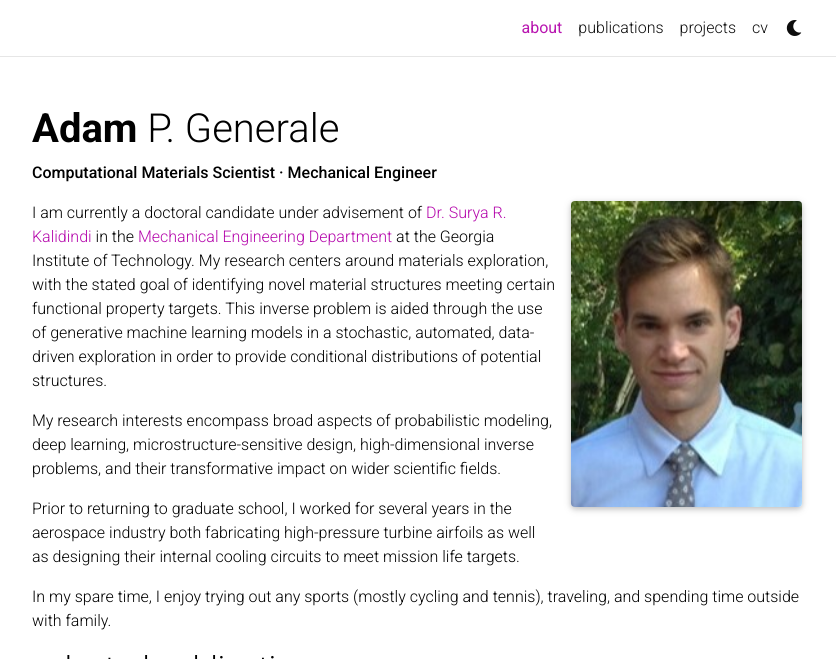
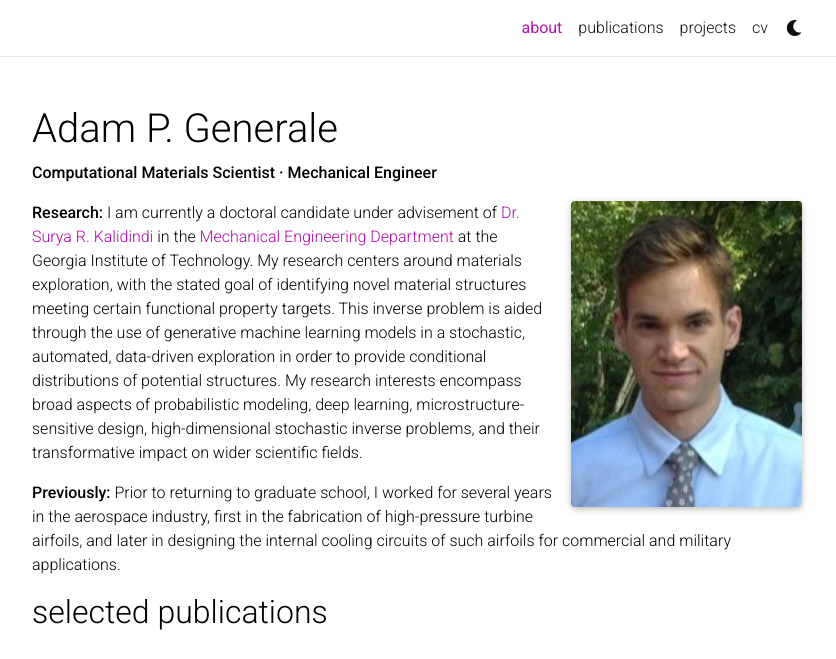
Before and after one commit to agenerale/agenerale.github.io, a Jekyll site: the page built from _pages/about.md, in a window 1280 px wide and 1005 px high, cut to the strip 0-659 px from the top of the window. Shown: the whole strip, without its empty margins (223-1059 px from the left). Built offline with Jekyll 4.4.1, drawn with Linux system fonts in a browser that asks for light colours; comment, search, counter and statistics services are not loaded; a style sheet for code colours, icons or effects is not loaded.

Commit message:
About changes

```diff
--- a/Gemfile
+++ b/Gemfile
@@ -15,7 +15,7 @@ group :jekyll_plugins do
     gem 'jekyll-sitemap'
     gem 'jekyll-twitter-plugin'
     gem 'jemoji'
-    gem 'mini_racer'
+#    gem 'mini_racer'
     gem 'unicode_utils'
     gem 'webrick'
 end
--- a/_layouts/about.html
+++ b/_layouts/about.html
@@ -6,7 +6,7 @@ layout: default
       <div class="post">
         <header class="post-header">
           <h1 class="post-title">
-           {% if site.title == "blank" -%}<span class="font-weight-bold">{{ site.first_name }}</span> {{ site.middle_name }} {{ site.last_name }}{%- else -%}{{ site.title }}{%- endif %}
+           {% if site.title == "blank" -%}{{ site.first_name }} {{ site.middle_name }} {{ site.last_name }}{%- else -%}{{ site.title }}{%- endif %}
           </h1>
           <p class="desc">{{ page.subtitle }}</p>
         </header>
--- a/_pages/about.md
+++ b/_pages/about.md
@@ -18,7 +18,6 @@ selected_papers: true # includes a list of papers marked as "selected={true}"
 social: true  # includes social icons at the bottom of the page
 ---
 
-I am currently a doctoral candidate under advisement of [Dr. Surya R. Kalidindi](https://www.me.gatech.edu/faculty/kalidindi) in the [Mechanical Engineering Department]( https://www.me.gatech.edu/) at the Georgia Institute of Technology. My research centers around materials exploration, with the stated goal of identifying novel material structures meeting certain functional property targets. This inverse problem is aided through the use of generative machine learning models in a stochastic, automated, data-driven exploration in order to provide conditional distributions of potential structures.
-<p>My research interests encompass broad aspects of probabilistic modeling, deep learning, microstructure-sensitive design, high-dimensional inverse problems, and their transformative impact on wider scientific fields.</p>
-<p>Prior to returning to graduate school, I worked for several years in the aerospace industry both fabricating high-pressure turbine airfoils as well as designing their internal cooling circuits to meet mission life targets.</p>
-<p>In my spare time, I enjoy trying out any sports (mostly cycling and tennis), traveling, and spending time outside with family.</p>
+**Research:** I am currently a doctoral candidate under advisement of [Dr. Surya R. Kalidindi](https://www.me.gatech.edu/faculty/kalidindi) in the [Mechanical Engineering Department]( https://www.me.gatech.edu/) at the Georgia Institute of Technology. My research centers around materials exploration, with the stated goal of identifying novel material structures meeting certain functional property targets. This inverse problem is aided through the use of generative machine learning models in a stochastic, automated, data-driven exploration in order to provide conditional distributions of potential structures. My research interests encompass broad aspects of probabilistic modeling, deep learning, microstructure-sensitive design, high-dimensional stochastic inverse problems, and their transformative impact on wider scientific fields.
+
+**Previously:** Prior to returning to graduate school, I worked for several years in the aerospace industry, first in the fabrication of high-pressure turbine airfoils, and later in designing the internal cooling circuits of such airfoils for commercial and military applications.
```
